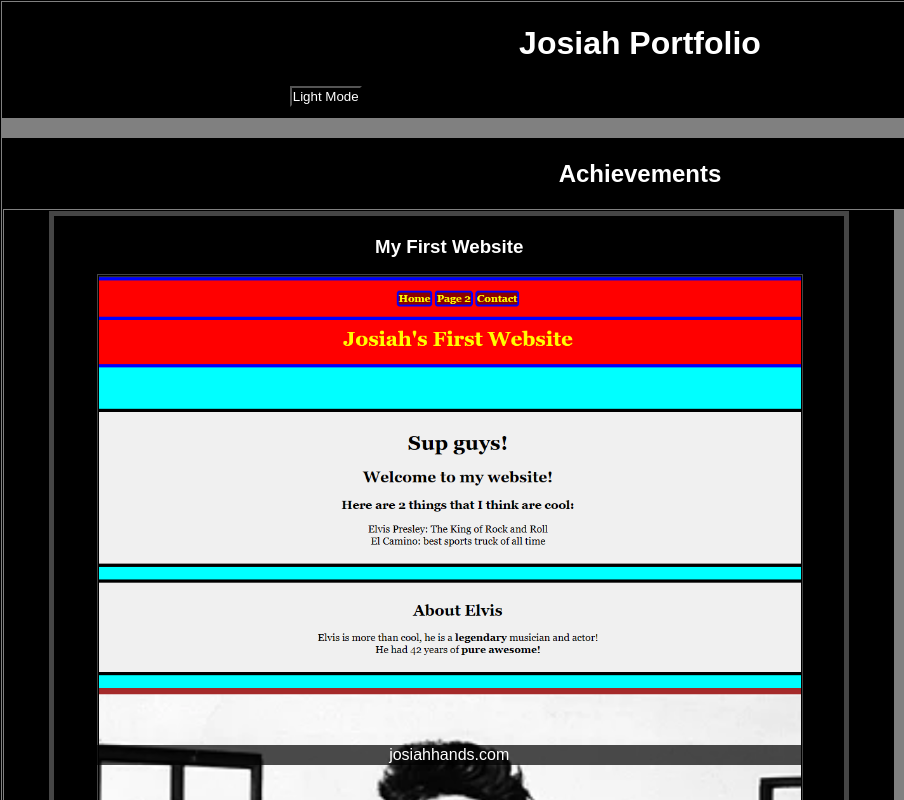
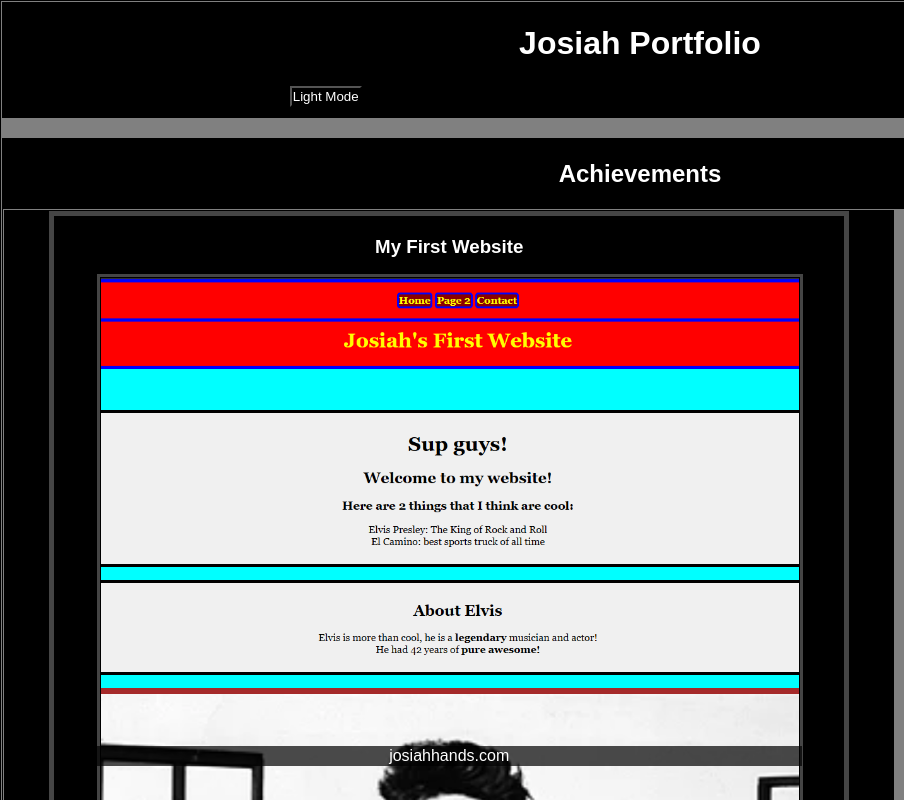
Before and after one commit to JosiahHands/joPortfolio, a plain HTML site: page index.html in a window 1280 px wide. In both pictures the pointer is over the picture 450 px from the left and 559 px from the top of the page. Shown: the top 800 px of the page, 0-904 px from the left. Drawn offline with Linux system fonts and the light colour scheme; grey boxes are pictures that could not be loaded.

Commit message:
style edit to img:hover

```diff
--- a/style.css
+++ b/style.css
@@ -72,7 +72,7 @@ aside img {
 .achvmnts img:hover {
     position: relative;
     bottom: 5px;
-    border: 1px solid rgb(69, 69, 69);
+    border: 3px solid rgb(69, 69, 69);
     box-shadow: 0 5px rgb(69, 69, 69);
 }
 .achvmnts img:active {
```
